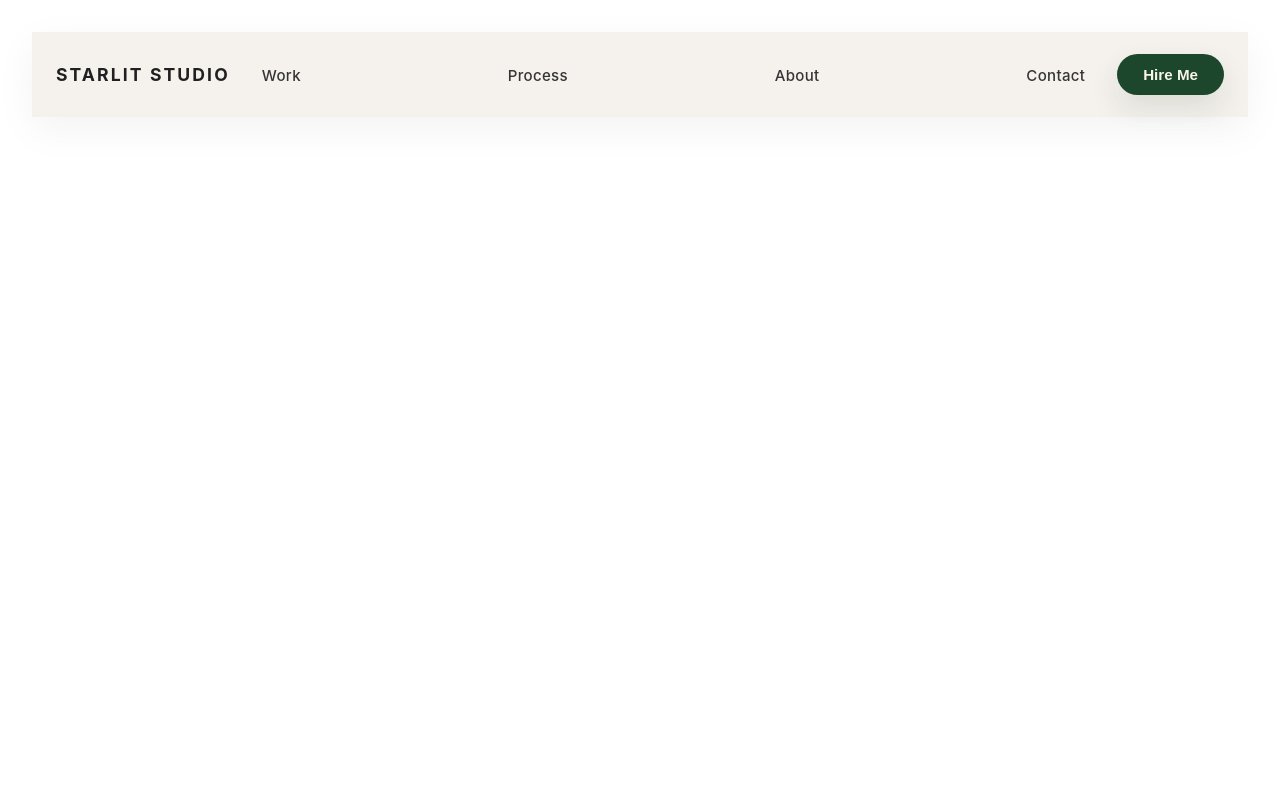
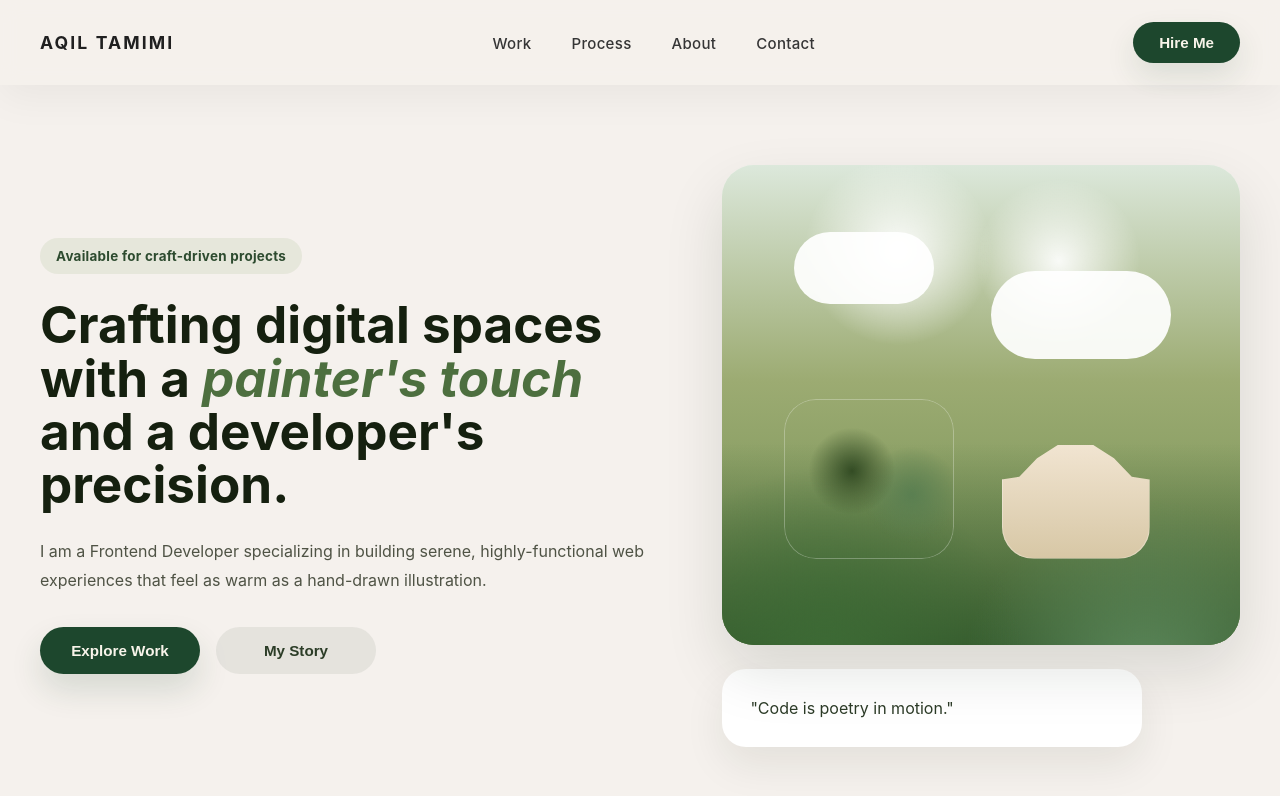
Before and after one commit to aqillkaciww/Portfolio-Aqil-Tamimi-V2, a Vue app: page / in a window 1280 px wide. Shown: the top 796 px of the page. Built offline with nearby package versions, Linux system fonts and the light colour scheme; the HTML template or start-up script is replaced by a standard one.

Commit message:
nav-menu position

```diff
--- a/src/App.vue
+++ b/src/App.vue
@@ -1,8 +1,11 @@
 <script setup lang="ts">
 import Header from './components/Header.vue'
+import HeroSection from './components/HeroSection.vue'
 </script>
 
 <template>
   <Header />
-  <main></main>
+  <main>
+    <HeroSection />
+  </main>
 </template>
--- a/src/assets/globals.css
+++ b/src/assets/globals.css
@@ -8,20 +8,237 @@
   color-scheme: light;
 }
 
+html,
+body {
+  min-height: 100%;
+  width: 100%;
+}
+
 body {
   font-family: -apple-system, BlinkMacSystemFont, 'Segoe UI', Roboto, Oxygen, Ubuntu, Cantarell, 'Fira Sans', 'Droid Sans', 'Source Sans Pro', sans-serif;
+  background-color: #f5f1ed;
 }
 
 #app {
-  max-width: 1280px;
-  margin: 0 auto;
-  padding: 2rem;
+  width: 100%;
+  max-width: none;
+  min-height: 100%;
+  margin: 0;
+  padding: 0;
   font-weight: normal;
 }
 
 main {
-  background-color: #f5f1ed;
+  min-height: calc(100vh - 110px);
+  background-color: transparent;
 }
+
+.hero-section {
+  width: 100%;
+  min-height: calc(100vh - 110px);
+  padding: 5rem 1.5rem 4rem;
+}
+
+.hero-inner {
+  width: min(1200px, 100%);
+  margin: 0 auto;
+  display: grid;
+  grid-template-columns: 1.1fr 0.9fr;
+  gap: 3rem;
+  align-items: center;
+}
+
+.hero-label {
+  display: inline-flex;
+  padding: 10px 16px;
+  background-color: rgba(123, 155, 95, 0.12);
+  color: #2d4b2f;
+  font-size: 0.84rem;
+  font-weight: 700;
+  border-radius: 999px;
+  margin-bottom: 1.5rem;
+  letter-spacing: 0.02em;
+}
+
+.hero-title {
+  font-size: clamp(2.5rem, 4vw, 4.2rem);
+  line-height: 1.04;
+  color: #15200f;
+  max-width: 750px;
+  margin-bottom: 1.6rem;
+}
+
+.hero-title-accent {
+  font-style: italic;
+  color: #4d6f3f;
+}
+
+.hero-description {
+  max-width: 610px;
+  color: #4f5345;
+  font-size: 1rem;
+  line-height: 1.8;
+  margin-bottom: 2rem;
+}
+
+.hero-actions {
+  display: flex;
+  flex-wrap: wrap;
+  gap: 1rem;
+}
+
+.hero-button {
+  border: none;
+  border-radius: 999px;
+  min-width: 160px;
+  padding: 0.95rem 1.8rem;
+  font-size: 0.95rem;
+  font-weight: 700;
+  cursor: pointer;
+  transition: transform 0.2s ease, background-color 0.2s ease, box-shadow 0.2s ease;
+}
+
+.hero-button-primary {
+  background-color: #1d472d;
+  color: #f8f4ea;
+  box-shadow: 0 16px 32px rgba(29, 71, 45, 0.14);
+}
+
+.hero-button-primary:hover {
+  background-color: #234f32;
+  transform: translateY(-1px);
+}
+
+.hero-button-secondary {
+  background-color: rgba(45, 65, 41, 0.08);
+  color: #2c3d27;
+}
+
+.hero-button-secondary:hover {
+  background-color: rgba(45, 65, 41, 0.14);
+}
+
+.hero-card {
+  display: grid;
+  gap: 1.5rem;
+}
+
+.art-card {
+  position: relative;
+  overflow: hidden;
+  border-radius: 32px;
+  min-height: 480px;
+  background: linear-gradient(180deg, #e8f1e9 0%, #cdd7bc 55%, #7f9a65 100%);
+  box-shadow: 0 26px 60px rgba(20, 34, 14, 0.12);
+}
+
+.art-sky {
+  position: absolute;
+  inset: 0;
+  background: radial-gradient(circle at 34% 18%, rgba(255, 255, 255, 0.95) 0%, transparent 18%),
+    radial-gradient(circle at 65% 20%, rgba(255, 255, 255, 0.9) 0%, transparent 16%),
+    linear-gradient(180deg, #dce8db 0%, #9cab72 45%, #6c8b4e 100%);
+}
+
+.art-cloud {
+  position: absolute;
+  background: rgba(255, 255, 255, 0.92);
+  border-radius: 999px;
+  filter: blur(0.5px);
+}
+
+.art-cloud-1 {
+  top: 14%;
+  left: 14%;
+  width: 140px;
+  height: 72px;
+}
+
+.art-cloud-2 {
+  top: 22%;
+  left: 52%;
+  width: 180px;
+  height: 88px;
+}
+
+.art-hills {
+  position: absolute;
+  left: 0;
+  right: 0;
+  bottom: 0;
+  height: 42%;
+  background: radial-gradient(circle at 20% 110%, #3d6b35 0%, transparent 42%),
+    radial-gradient(circle at 82% 120%, #5f8b5e 0%, transparent 38%),
+    linear-gradient(180deg, transparent 0%, rgba(16, 57, 23, 0.6) 100%);
+}
+
+.art-forest,
+.art-house {
+  position: absolute;
+  bottom: 18%;
+  left: 16%;
+  width: 160px;
+  height: 140px;
+  border-radius: 32px;
+  background: rgba(255, 255, 255, 0.18);
+  box-shadow: inset 0 0 0 1px rgba(255, 255, 255, 0.28);
+}
+
+.art-forest {
+  left: 12%;
+  width: 170px;
+  height: 160px;
+  background: radial-gradient(circle at 40% 45%, #334c24 0%, transparent 32%),
+    radial-gradient(circle at 75% 60%, #5a7f51 0%, transparent 30%);
+}
+
+.art-house {
+  left: 54%;
+  width: 148px;
+  height: 132px;
+  background: linear-gradient(180deg, #f5e9d8 0%, #d7c7a5 100%);
+  clip-path: polygon(0 40%, 12% 38%, 24% 24%, 38% 14%, 62% 14%, 76% 24%, 88% 38%, 100% 40%, 100% 100%, 0% 100%);
+}
+
+.hero-quote {
+  padding: 1.6rem 1.8rem;
+  background: #fff;
+  border-radius: 24px;
+  font-size: 1rem;
+  line-height: 1.7;
+  color: #2c3b27;
+  box-shadow: 0 18px 40px rgba(20, 34, 14, 0.08);
+  max-width: 420px;
+}
+
+@media (max-width: 900px) {
+  .hero-inner {
+    grid-template-columns: 1fr;
+  }
+
+  .hero-card {
+    order: -1;
+  }
+}
+
+@media (max-width: 620px) {
+  .hero-section {
+    padding: 3.5rem 1.2rem 3rem;
+  }
+
+  .hero-actions {
+    flex-direction: column;
+  }
+
+  .hero-button {
+    width: 100%;
+  }
+
+  .hero-quote {
+    max-width: 100%;
+  }
+}
+
 
 a,
 .green {
@@ -63,9 +280,9 @@ a,
   flex-shrink: 0;
 }
 
-.brand-name {
+.head-name {
   font-size: 1.1rem;
-  font-weight: 700;
+  font-weight: bolder;
   color: #202020;
   letter-spacing: 0.12em;
   text-transform: uppercase;
@@ -78,15 +295,13 @@ a,
 }
 
 .nav-list {
-  width: 100%;
   list-style: none;
   display: flex;
-  justify-content: space-between;
+  justify-content: center;
   align-items: center;
   gap: 24px;
   margin: 0;
   padding: 0;
-  min-width: 260px;
 }
 
 .nav-item {
--- a/src/components/Header.vue
+++ b/src/components/Header.vue
@@ -3,7 +3,7 @@
     <div class="header-container">
       <!-- Logo/Brand -->
       <div class="logo">
-        <span class="brand-name">{{ brandName }}</span>
+        <span class="head-name">{{ headName }}</span>
       </div>
 
       <!-- Navigation Menu -->
@@ -25,19 +25,18 @@
 
 <script setup lang="ts">
 interface Props {
-  brandName?: string;
+  headName?: string;
   navItems?: string[];
   ctaText?: string;
 }
 
 const props = withDefaults(defineProps<Props>(), {
-  brandName: 'Starlit Studio',
+  headName: 'Aqil Tamimi',
   navItems: () => ['Work', 'Process', 'About', 'Contact'],
   ctaText: 'Hire Me'
 });
 
 const handleHireClick = () => {
-  console.log('Hire Me button clicked');
-  // Nanti bisa ditambah navigasi ke contact section
+  console.log('Hire button clicked');
 };
 </script>
--- /dev/null
+++ b/src/components/HeroSection.vue
@@ -0,0 +1,54 @@
+<template>
+  <section class="hero-section">
+    <div class="hero-inner">
+      <div class="hero-copy">
+        <span class="hero-label">{{ pretitle }}</span>
+        <h1 class="hero-title">
+          {{ titleLeading }} <span class="hero-title-accent">{{ titleAccent }}</span>
+          {{ titleTrailing }}
+        </h1>
+        <p class="hero-description">{{ description }}</p>
+
+        <div class="hero-actions">
+          <button class="hero-button hero-button-primary">{{ primaryAction }}</button>
+          <button class="hero-button hero-button-secondary">{{ secondaryAction }}</button>
+        </div>
+      </div>
+
+      <div class="hero-card">
+        <div class="art-card">
+          <div class="art-sky"></div>
+          <div class="art-cloud art-cloud-1"></div>
+          <div class="art-cloud art-cloud-2"></div>
+          <div class="art-hills"></div>
+          <div class="art-forest"></div>
+          <div class="art-house"></div>
+        </div>
+        <div class="hero-quote">"Code is poetry in motion."</div>
+      </div>
+    </div>
+  </section>
+</template>
+
+<script setup lang="ts">
+interface Props {
+  pretitle?: string;
+  titleLeading?: string;
+  titleAccent?: string;
+  titleTrailing?: string;
+  description?: string;
+  primaryAction?: string;
+  secondaryAction?: string;
+}
+
+const props = withDefaults(defineProps<Props>(), {
+  pretitle: 'Available for craft-driven projects',
+  titleLeading: "Crafting digital spaces with a",
+  titleAccent: "painter's touch",
+  titleTrailing: "and a developer's precision.",
+  description:
+    'I am a Frontend Developer specializing in building serene, highly-functional web experiences that feel as warm as a hand-drawn illustration.',
+  primaryAction: 'Explore Work',
+  secondaryAction: 'My Story'
+});
+</script>
```
